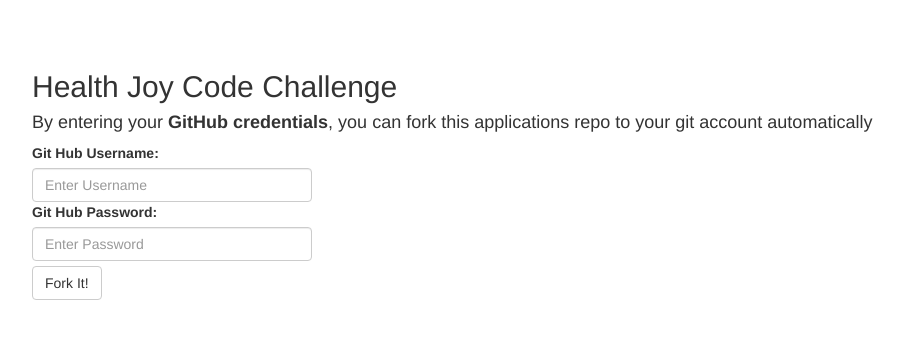
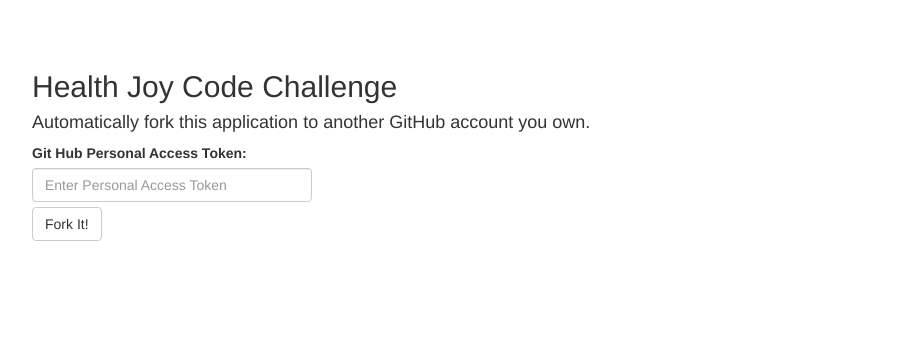
Before and after one commit to ivansandoval-healthjoycodechallenge/HealthJoy, a Django app: page / in a window 1280 px wide. Shown: the top 339 px of the page, without its empty margins (38-941 px from the left). Run offline with Django 3.2, Linux system fonts and the light colour scheme.

Commit message:
Final commit

```diff
--- a/HelloDjangoApp/forms.py
+++ b/HelloDjangoApp/forms.py
@@ -4,18 +4,12 @@ from django.contrib.auth.forms import AuthenticationForm
 from django.utils.translation import ugettext_lazy as _
 
 class GitHubCreds(forms.Form):
-   username = forms.CharField(max_length=254,label=_("Git Hub Username"),
-                               widget=forms.TextInput({
-                                   'class': 'form-control pb-3',
-                                   'placeholder': 'Enter Username'}))
-   password = forms.CharField(label=_("Git Hub Password"),
+
+   token = forms.CharField(label=_("Git Hub Personal Access Token"),
                                widget=forms.PasswordInput({
                                    'class': 'form-control pb-3',
-                                   'placeholder':'Enter Password'}))
+                                   'placeholder':'Enter Personal Access Token'}))
 
    def clean(self):
         cleaned_data = super(GitHubCreds, self).clean()
-        username = cleaned_data.get('username')
-        password = cleaned_data.get('password')
-        if not username and not password:
-            raise forms.ValidationError('You have to write something!')
+        token = cleaned_data.get('token')
--- a/HelloDjangoApp/templates/HelloDjangoApp/index.html
+++ b/HelloDjangoApp/templates/HelloDjangoApp/index.html
@@ -7,8 +7,9 @@
     </head>
  <body>
     <div class="container body-content">
+
         <h2>Health Joy Code Challenge</h2>
-        <h4>By entering your <strong>GitHub credentials</strong>, you can fork this applications repo to your git account automatically</h4>
+        <h4>Automatically fork this application to another GitHub account you own.</h4>
             <div class="row">
                 <div class="col-md-8">
                     <form method="post" class="form-horizontal" novalidate>
@@ -20,6 +21,15 @@
                     </form>
                 </div>
             </div>
+
+
+               {% if messages %}
+              <ul class="messages">
+                  {% for message in messages %}
+                  <li> {{ message }} </li>
+                  {% endfor %}
+              </ul>
+              {% endif %}
         </div>
  </body>
 </html>
--- a/HelloDjangoApp/views.py
+++ b/HelloDjangoApp/views.py
@@ -7,25 +7,40 @@ from django.http import HttpResponseRedirect
 from django.urls import reverse
 from datetime import datetime
 from .forms import GitHubCreds
-from pprint import pprint
-
+from django.contrib import messages
 
 def index(request):
     if request.method == 'POST':
         form = GitHubCreds(request.POST)
         if form.is_valid():
+
+           try:
+
             # Github username
-            username = request.POST.get('username')
-            # Github password
-            password = request.POST.get('password')
+            token = request.POST.get('token')
 
-            # pygithub object
-            g = Github(username, password)
+            #connects to users account
+            gg = Github(token)
+            github_user = gg.get_user()
 
-            # get that user
-            user = g.get_user()
+            # this applications repo PAT
+            # ideally store somewhere secure...
+            g = Github('bc54d96e80ae7a915c0666683f976ddee4cc009b')
+            repo = g.get_repo("ivansandoval-healthjoycodechallenge/HealthJoy")
 
-            for repo in user.get_repos(): pprint(repo)
+            #could check to see if fork already exsits.
+            #for the sake of this im just going to assume it hasnt been forked yet
+
+            # fork the repo to the users account
+            myfork = github_user.create_fork(repo)
+
+            #give the user a success message
+            messages.success(request, 'Fork successful!')
+
+           #reasonable to catch separately and do different things (timeouts, too many requests, etc.)
+           #for the sake of this im just going to catch all
+           except Exception as e:
+                messages.error(request, e)
 
     else:
         form = GitHubCreds()
```
